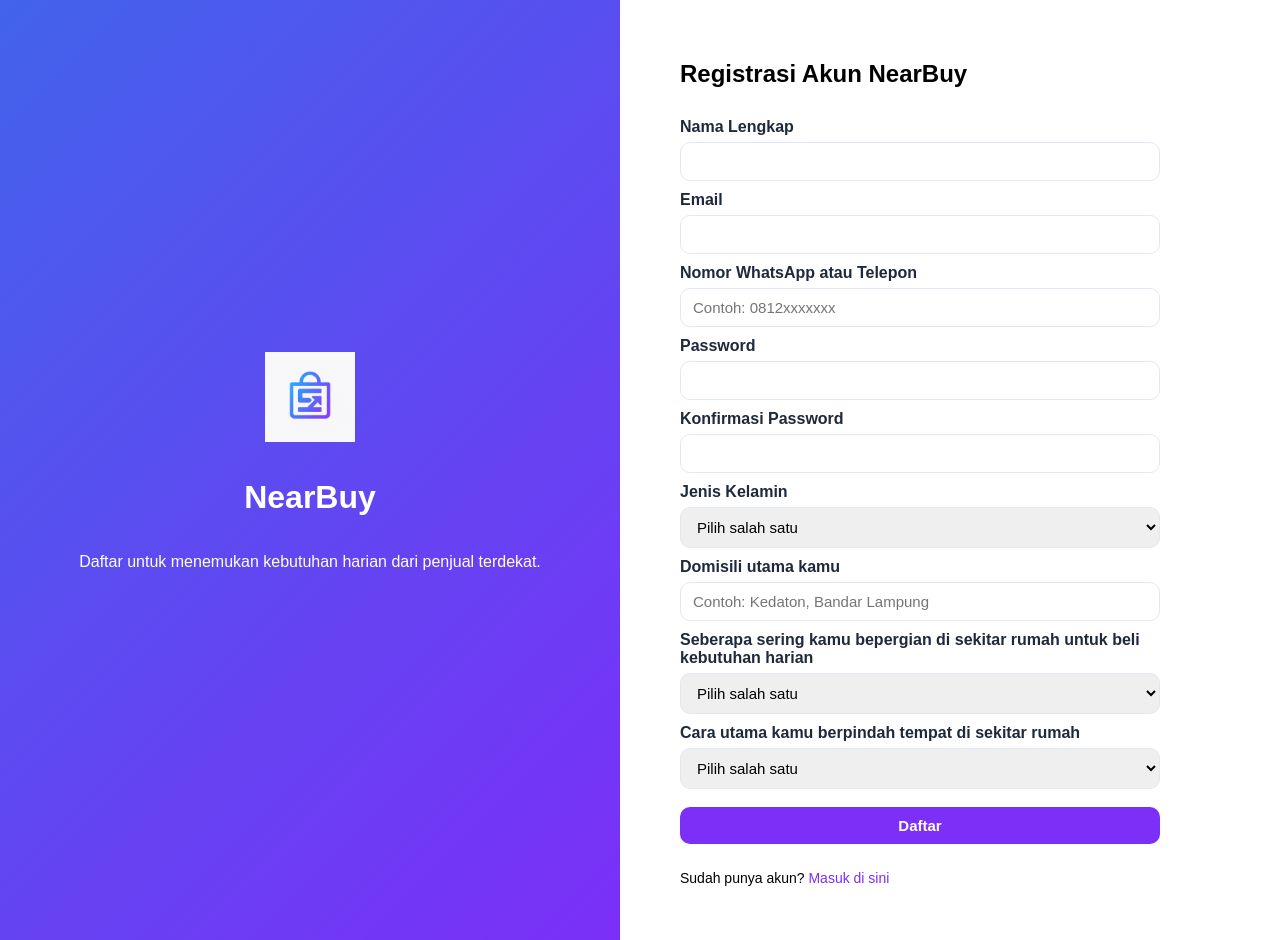
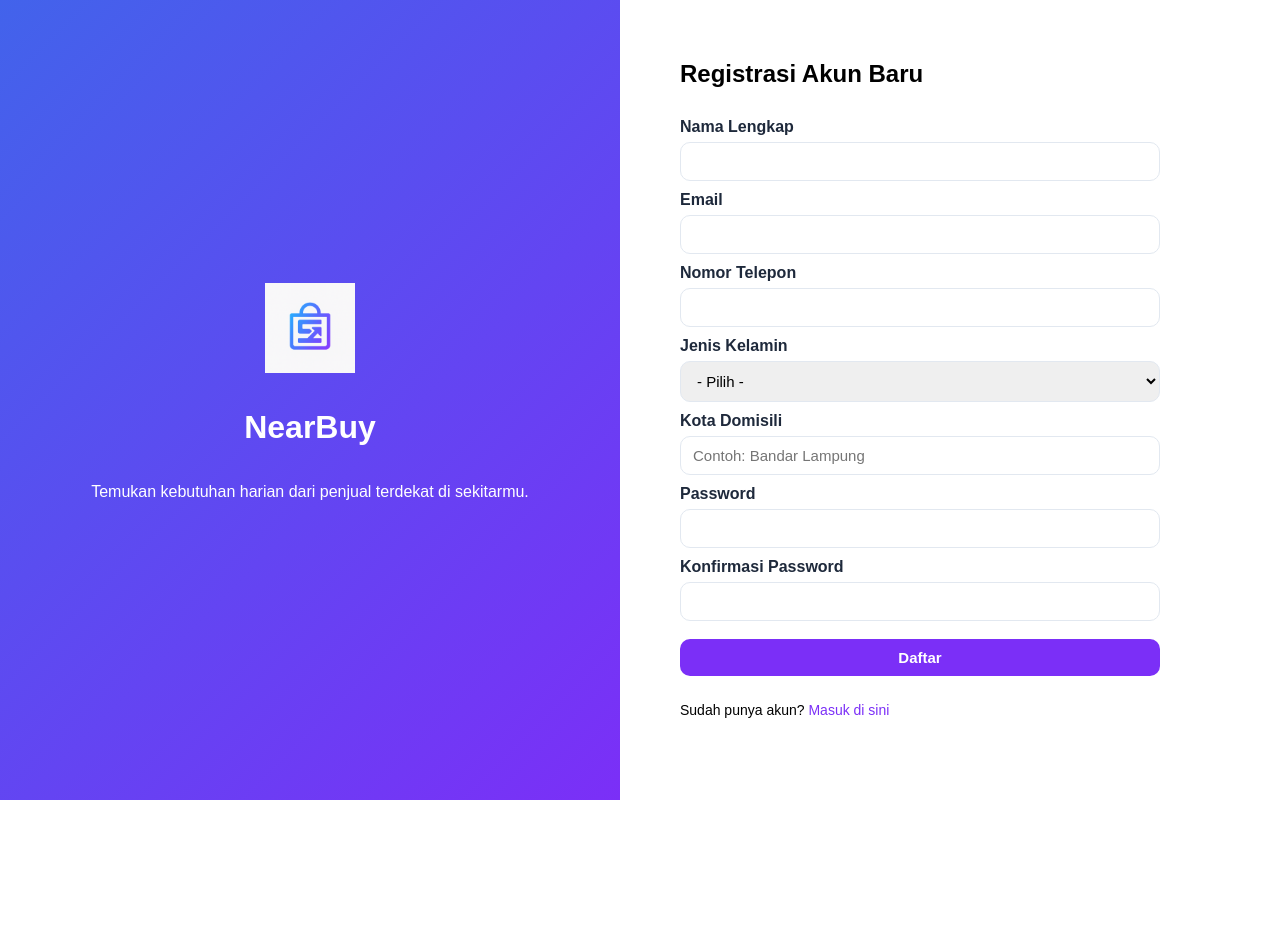
Before and after one commit to mirza-74/NearBuy-Marketplace, a PHP site: page /register.php in a window 1280 px wide. After the commit the page ends 800 px from the top, so only its background shows below. Run offline with PHP 8.4, Linux system fonts and the light colour scheme.

Commit message:
Fix register

```diff
--- a/public/register.php
+++ b/public/register.php
@@ -1,45 +1,40 @@
 <?php
 // ===============================================================
-// NearBuy – Registrasi Pengguna
+// NearBuy – Registrasi Akun Pengguna
 // ===============================================================
 declare(strict_types=1);
 
 require_once __DIR__ . '/../includes/session.php';
 require_once __DIR__ . '/../includes/db.php';
 
-// DEBUG (boleh dimatikan di produksi)
+// BASE disesuaikan dengan folder kamu
+$BASE = '/NearBuy-marketplace/public';
+
 const DEBUG = false;
-if (DEBUG) {
-  ini_set('display_errors','1');
-  ini_set('display_startup_errors','1');
-  error_reporting(E_ALL);
-}
-
-// BASE otomatis ikut folder /public
-$scriptDir = str_replace('\\', '/', dirname($_SERVER['SCRIPT_NAME'] ?? ''));
-$BASE = rtrim($scriptDir, '/');
 
 $error   = '';
 $success = false;
 
-// field yang dipakai di form
+// nilai lama untuk refill form
 $old = [
-  'full_name'        => '',
-  'email'            => '',
-  'phone'            => '',
-  'gender'           => '',
-  'city'             => '',
-  'travel_frequency' => '', // seberapa sering bepergian di sekitar rumah
-  'mobility_mode'    => '', // cara utama berpindah tempat
+    'full_name' => '',
+    'email'     => '',
+    'phone'     => '',
+    'gender'    => '',
+    'city'      => '',
 ];
 
-// handle submit
 if ($_SERVER['REQUEST_METHOD'] === 'POST') {
 
-    // cek CSRF
-    if (!function_exists('csrf_verify') || !csrf_verify($_POST['csrf'] ?? '')) {
-        $error = 'Sesi berakhir atau token tidak valid. Silakan muat ulang halaman.';
-    } else {
+    // cek CSRF kalau helper tersedia
+    if (function_exists('csrf_verify')) {
+        $csrfOk = csrf_verify($_POST['csrf'] ?? '');
+        if (!$csrfOk) {
+            $error = 'Sesi kamu sudah habis. Coba muat ulang halaman lalu daftar lagi.';
+        }
+    }
+
+    if ($error === '') {
 
         // ambil input
         foreach ($old as $k => $_) {
@@ -49,62 +44,68 @@
         $confirm  = trim($_POST['confirm'] ?? '');
 
         // validasi dasar
-        if ($old['email'] === '' || $old['full_name'] === '' || $password === '' || $confirm === '') {
-            $error = 'Harap isi semua kolom wajib seperti Nama, Email, dan Password.';
+        if ($old['full_name'] === '' || $old['email'] === '' || $password === '' || $confirm === '') {
+            $error = 'Nama lengkap, email, dan password wajib diisi.';
         } elseif (!filter_var($old['email'], FILTER_VALIDATE_EMAIL)) {
             $error = 'Format email tidak valid.';
         } elseif (strlen($password) < 6) {
             $error = 'Password minimal 6 karakter.';
         } elseif ($password !== $confirm) {
-            $error = 'Kata sandi dan konfirmasi tidak sama.';
+            $error = 'Konfirmasi password tidak sama.';
         } else {
             try {
                 if (!isset($pdo) || !($pdo instanceof PDO)) {
                     throw new RuntimeException('Koneksi database tidak tersedia.');
                 }
 
+                $pdo->setAttribute(PDO::ATTR_ERRMODE, PDO::ERRMODE_EXCEPTION);
+                $pdo->setAttribute(PDO::ATTR_DEFAULT_FETCH_MODE, PDO::FETCH_ASSOC);
+
                 // cek email unik
-                $check = $pdo->prepare("SELECT id FROM users WHERE email = ? LIMIT 1");
-                $check->execute([$old['email']]);
-                if ($check->fetch()) {
-                    $error = 'Email sudah digunakan, coba pakai email lain.';
+                $cek = $pdo->prepare("SELECT id FROM users WHERE email = ? LIMIT 1");
+                $cek->execute([$old['email']]);
+                if ($cek->fetch()) {
+                    $error = 'Email sudah terdaftar. Silakan gunakan email lain atau login.';
                 } else {
                     $pdo->beginTransaction();
 
                     $hash = password_hash($password, PASSWORD_DEFAULT);
 
-                    // simpan user baru
-                    // pastikan struktur tabel users sudah punya:
-                    // email, password_hash, full_name, phone, gender, city, role, is_active
+                    // sesuaikan dengan struktur tabel users kamu
                     $ins = $pdo->prepare("
-                        INSERT INTO users (email, password_hash, full_name, phone, gender, city, role, is_active)
-                        VALUES (?, ?, ?, ?, ?, ?, 'pengguna', 1)
+                        INSERT INTO users (
+                            email,
+                            password_hash,
+                            full_name,
+                            phone,
+                            gender,
+                            city,
+                            role,
+                            is_active
+                        ) VALUES (?, ?, ?, ?, ?, ?, 'pengguna', 1)
                     ");
+
                     $ins->execute([
                         $old['email'],
                         $hash,
                         $old['full_name'],
                         $old['phone'] ?: null,
                         $old['gender'] ?: null,
-                        $old['city'] ?: null,
+                        $old['city'] ?: null
                     ]);
-
-                    $userId = (int)$pdo->lastInsertId();
-
-                    // kalau nanti mau simpan travel_frequency dan mobility_mode
-                    // bisa dibuat tabel user_profiles lalu insert di sini
 
                     $pdo->commit();
                     $success = true;
 
-                    // bersihkan input lama
+                    // kosongkan form
                     foreach ($old as $k => $_) {
                         $old[$k] = '';
                     }
                 }
+
             } catch (Throwable $e) {
                 if (isset($pdo) && $pdo instanceof PDO && $pdo->inTransaction()) {
-                    try { $pdo->rollBack(); } catch (Throwable $__) {}
+                    $pdo->rollBack();
                 }
                 $error = 'Terjadi kesalahan saat menyimpan data. Silakan coba lagi.';
                 if (DEBUG) {
@@ -115,8 +116,8 @@
     }
 }
 
-function h(?string $s): string {
-  return htmlspecialchars((string)$s, ENT_QUOTES, 'UTF-8');
+function h(string $s): string {
+    return htmlspecialchars($s, ENT_QUOTES, 'UTF-8');
 }
 ?>
 <!DOCTYPE html>
@@ -127,55 +128,44 @@
   <title>Registrasi | NearBuy</title>
   <link rel="stylesheet" href="<?= h($BASE) ?>/style-auth.css">
   <style>
-    .modal-mask {
-      position: fixed; inset: 0; background: rgba(0,0,0,.55);
-      display: flex; align-items: center; justify-content: center;
-      z-index: 9999; animation: fadeIn .25s ease;
-    }
-    .modal-card {
-      width: min(90vw, 420px); background: #fff; border-radius: 16px;
-      padding: 26px 20px 24px; text-align: center;
-      box-shadow: 0 8px 20px rgba(0,0,0,.2); animation: popIn .3s ease;
-    }
+    .alert {margin:10px 0;padding:10px 12px;border-radius:8px;font-size:14px}
+    .alert-error{background:#fee2e2;border:1px solid #fecaca;color:#991b1b}
+    .modal-mask { position: fixed; inset: 0; background: rgba(0,0,0,.55);
+      display: flex; align-items: center; justify-content: center; z-index: 9999; }
+    .modal-card { width: min(90vw, 420px); background: #fff; border-radius: 16px;
+      padding: 26px 20px 24px; text-align: center; box-shadow: 0 8px 20px rgba(0,0,0,.2); }
     .modal-card h3 { margin-top: 0; font-size: 1.4rem; color: #222; }
     .modal-card p { margin: 6px 0 18px; color: #555; }
-    .modal-actions {
-      display: flex; gap: 10px; justify-content: center; flex-wrap: wrap;
-    }
-    .btn {
-      padding: 10px 18px; border-radius: 8px; font-weight: 600;
-      text-decoration: none; border: none; cursor: pointer; transition: .2s ease;
-    }
+    .modal-actions { display: flex; gap: 10px; justify-content: center; flex-wrap: wrap; }
+    .btn { padding: 10px 18px; border-radius: 8px; font-weight: 600; text-decoration: none;
+      border: none; cursor: pointer; transition: .2s ease; }
     .btn-primary { background: #1e2a47; color: #fff; }
     .btn-secondary { background: #f3f4f6; color: #111; }
     .btn:hover { opacity: .9; }
-    @keyframes fadeIn { from {opacity:0;} to {opacity:1;} }
-    @keyframes popIn { from {transform:scale(.95);opacity:0;} to {transform:scale(1);opacity:1;} }
-    .error {
-      background:#fee2e2; color:#b91c1c; padding:10px 12px;
-      border-radius:8px; margin:12px 0;
-    }
   </style>
 </head>
 <body>
 <div class="auth-container">
+
   <!-- Branding kiri -->
   <div class="auth-left">
     <img src="<?= h($BASE) ?>/assets/logo-sellexa.png" alt="NearBuy" class="logo-auth">
     <h1>NearBuy</h1>
-    <p>Daftar untuk menemukan kebutuhan harian dari penjual terdekat.</p>
+    <p>Temukan kebutuhan harian dari penjual terdekat di sekitarmu.</p>
   </div>
 
   <!-- Form kanan -->
   <div class="auth-right">
-    <h2>Registrasi Akun NearBuy</h2>
+    <h2>Registrasi Akun Baru</h2>
 
     <?php if ($error): ?>
-      <div class="error"><?= h($error) ?></div>
+      <div class="alert alert-error"><?= h($error) ?></div>
     <?php endif; ?>
 
     <form method="POST" action="" class="form-auth" autocomplete="off" novalidate>
-      <input type="hidden" name="csrf" value="<?= h(csrf_token()) ?>">
+      <?php if (function_exists('csrf_token')): ?>
+        <input type="hidden" name="csrf" value="<?= h(csrf_token()) ?>">
+      <?php endif; ?>
 
       <label>Nama Lengkap</label>
       <input type="text" name="full_name" value="<?= h($old['full_name']) ?>" required>
@@ -183,42 +173,25 @@
       <label>Email</label>
       <input type="email" name="email" value="<?= h($old['email']) ?>" required>
 
-      <label>Nomor WhatsApp atau Telepon</label>
-      <input type="text" name="phone" value="<?= h($old['phone']) ?>" placeholder="Contoh: 0812xxxxxxx">
+      <label>Nomor Telepon</label>
+      <input type="text" name="phone" value="<?= h($old['phone']) ?>">
+
+      <label>Jenis Kelamin</label>
+      <select name="gender">
+        <option value="" <?= $old['gender']===''?'selected':'' ?>>- Pilih -</option>
+        <option value="male"   <?= $old['gender']==='male'?'selected':'' ?>>Laki laki</option>
+        <option value="female" <?= $old['gender']==='female'?'selected':'' ?>>Perempuan</option>
+        <option value="other"  <?= $old['gender']==='other'?'selected':'' ?>>Lainnya</option>
+      </select>
+
+      <label>Kota Domisili</label>
+      <input type="text" name="city" placeholder="Contoh: Bandar Lampung" value="<?= h($old['city']) ?>">
 
       <label>Password</label>
       <input type="password" name="password" required>
 
       <label>Konfirmasi Password</label>
       <input type="password" name="confirm" required>
-
-      <label>Jenis Kelamin</label>
-      <select name="gender">
-        <option value="" <?= $old['gender']===''?'selected':'' ?>>Pilih salah satu</option>
-        <option value="male"   <?= $old['gender']==='male'?'selected':'' ?>>Laki laki</option>
-        <option value="female" <?= $old['gender']==='female'?'selected':'' ?>>Perempuan</option>
-        <option value="other"  <?= $old['gender']==='other'?'selected':'' ?>>Lainnya</option>
-      </select>
-
-      <label>Domisili utama kamu</label>
-      <input type="text" name="city" placeholder="Contoh: Kedaton, Bandar Lampung" value="<?= h($old['city']) ?>">
-
-      <label>Seberapa sering kamu bepergian di sekitar rumah untuk beli kebutuhan harian</label>
-      <select name="travel_frequency">
-        <option value="" <?= $old['travel_frequency']===''?'selected':'' ?>>Pilih salah satu</option>
-        <option value="harian"   <?= $old['travel_frequency']==='harian'?'selected':'' ?>>Hampir setiap hari</option>
-        <option value="mingguan" <?= $old['travel_frequency']==='mingguan'?'selected':'' ?>>Sekali atau dua kali seminggu</option>
-        <option value="bulanan"  <?= $old['travel_frequency']==='bulanan'?'selected':'' ?>>Sekali sebulan atau lebih jarang</option>
-      </select>
-
-      <label>Cara utama kamu berpindah tempat di sekitar rumah</label>
-      <select name="mobility_mode">
-        <option value="" <?= $old['mobility_mode']===''?'selected':'' ?>>Pilih salah satu</option>
-        <option value="jalan-kaki"   <?= $old['mobility_mode']==='jalan-kaki'?'selected':'' ?>>Jalan kaki</option>
-        <option value="motor"        <?= $old['mobility_mode']==='motor'?'selected':'' ?>>Motor</option>
-        <option value="mobil"        <?= $old['mobility_mode']==='mobil'?'selected':'' ?>>Mobil</option>
-        <option value="ojek-online"  <?= $old['mobility_mode']==='ojek-online'?'selected':'' ?>>Ojek atau taksi online</option>
-      </select>
 
       <button type="submit">Daftar</button>
     </form>
@@ -233,10 +206,7 @@
 <div class="modal-mask">
   <div class="modal-card">
     <h3>Akun Berhasil Dibuat 🎉</h3>
-    <p>
-      Selamat datang di <b>NearBuy</b>.
-      Kamu bisa login dan mulai mencari kebutuhan harian dari penjual terdekat.
-    </p>
+    <p>Selamat datang di <b>NearBuy</b>! Silakan login untuk mulai mencari produk di sekitarmu.</p>
     <div class="modal-actions">
       <a href="<?= h($BASE) ?>/login.php" class="btn btn-primary">Ke Halaman Login</a>
       <a href="<?= h($BASE) ?>/index.php" class="btn btn-secondary">Kembali ke Beranda</a>
```
